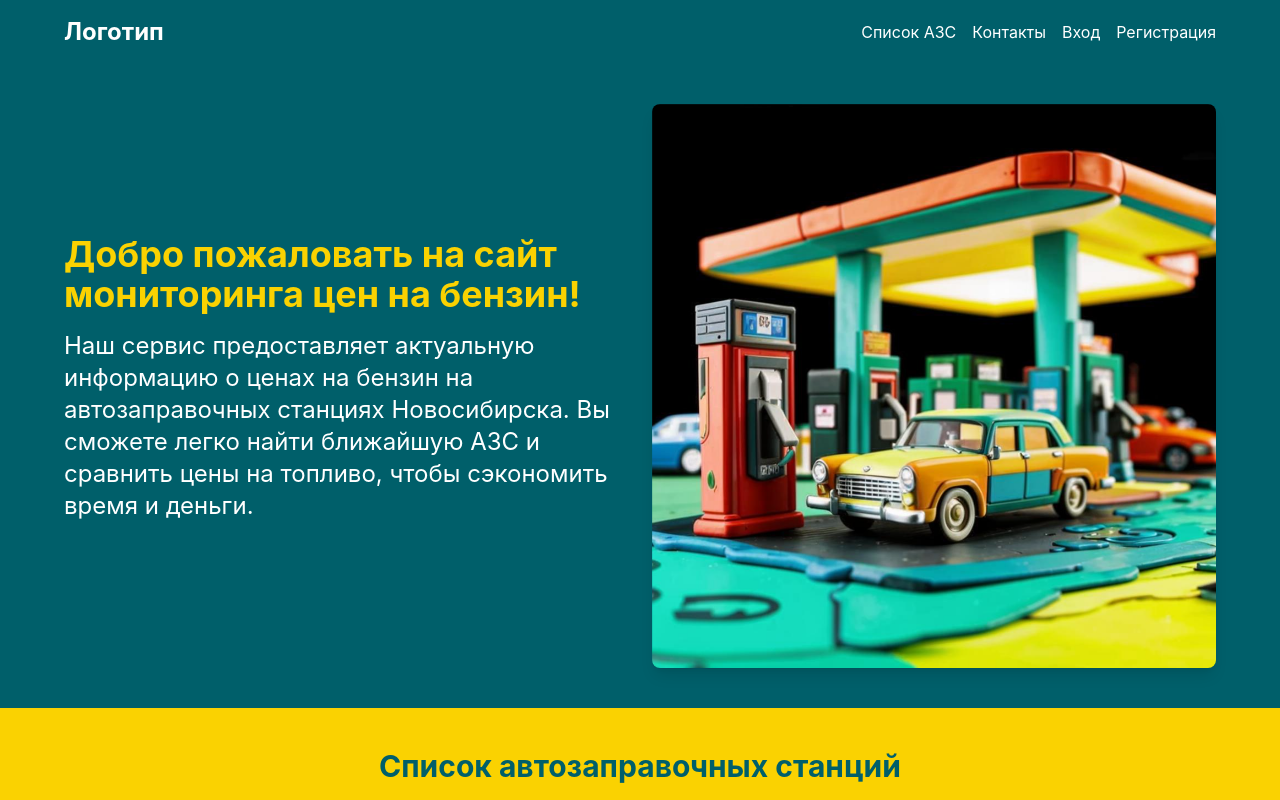
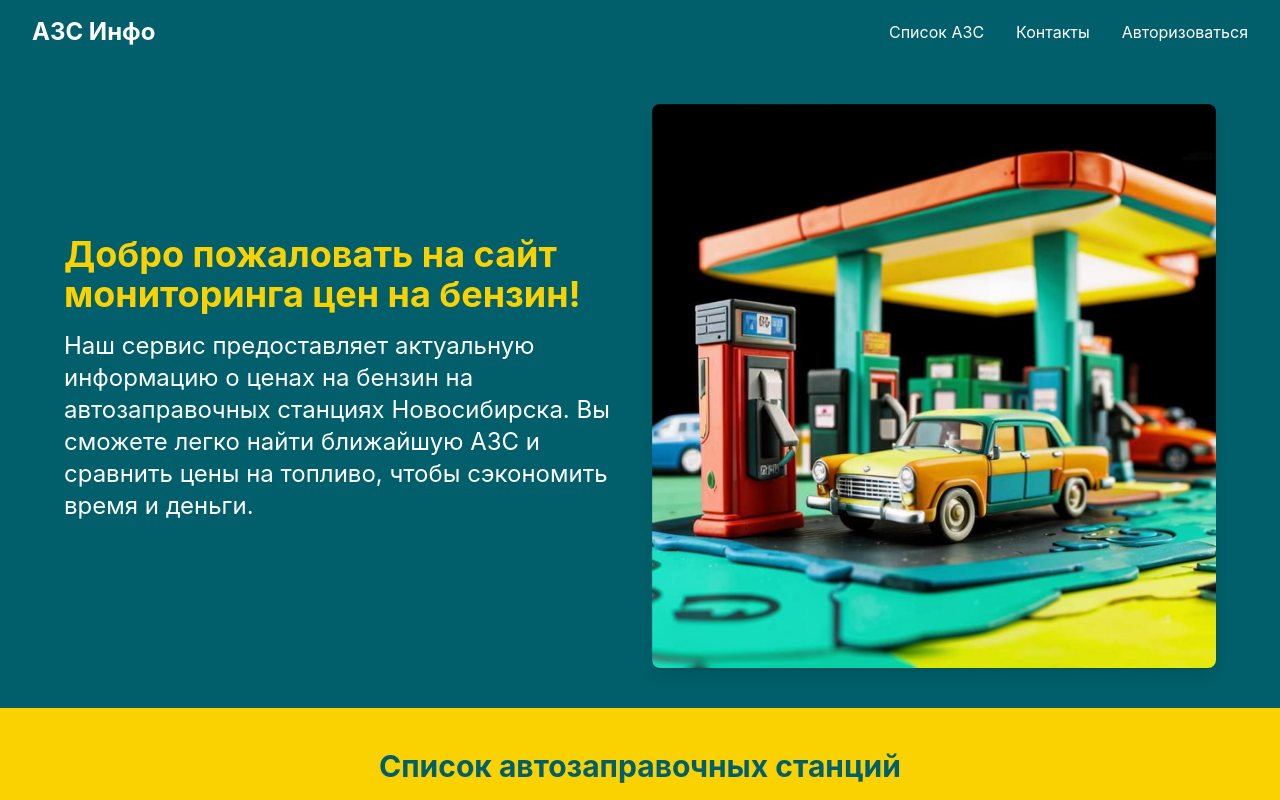
Before and after one commit to Allody22/Fuel_Monitoring, a React (Vite) app in the folder web/: page / in a window 1280 px wide. Shown: the top 800 px of the page. Built offline with nearby package versions, Linux system fonts and the light colour scheme.

Commit message:
Reworked Header with better styles

```diff
--- a/web/src/components/Header/Header.tsx
+++ b/web/src/components/Header/Header.tsx
@@ -1,133 +1,93 @@
 import React, { useState } from 'react';
-import LoginForm from '../LoginForm/LoginForm';
-import RegistrationForm from '../RegistrationForm/RegistrationForm';
+import { motion, AnimatePresence } from 'framer-motion';
+import { Menu, X } from 'lucide-react';
 
 const Header: React.FC = () => {
   const [isSidebarOpen, setIsSidebarOpen] = useState(false);
-  const [showLogin, setShowLogin] = useState(false);
-  const [showRegistration, setShowRegistration] = useState(false);
 
-  const toggleSidebar = () => {
-    setIsSidebarOpen(!isSidebarOpen);
-  };
+  const toggleSidebar = () => setIsSidebarOpen(!isSidebarOpen);
+
+  const navItems = [
+    { href: "#stations", label: "Список АЗС" },
+    { href: "#contact", label: "Контакты" },
+    { href: "/auth", label: "Авторизоваться" },
+  ];
 
   return (
     <>
-      {/* Header */}
-      <header className="bg-[#005F6A] text-white">
-        <div className="container mx-auto px-16 py-4 flex justify-between items-center">
-          <div className="text-2xl font-bold">Логотип</div>
+      <header className="bg-[#005F6A] shadow-md">
+        <div className="container mx-auto px-4 sm:px-6 lg:px-8 py-4">
+          <div className="flex justify-between items-center">
+            <span className="text-2xl font-bold text-white">АЗС Инфо</span>
 
-          {/* Navigation links - hidden on small screens */}
-          <nav className="hidden md:flex space-x-4">
+            <nav className="hidden md:flex space-x-8">
+              {navItems.map((item) => (
                 <a
-              href="#stations"
-              className="hover:text-[#FAD201] transition-colors"
+                  key={item.href}
+                  href={item.href}
+                  className="text-white hover:text-[#FAD201] transition-colors duration-200 ease-in-out"
                 >
-              Список АЗС
+                  {item.label}
                 </a>
-            <a
-              href="#contact"
-              className="hover:text-[#FAD201] transition-colors"
-            >
-              Контакты
-            </a>
-            <button
-              onClick={() => setShowLogin(true)}
-              className="hover:text-[#FAD201] transition-colors"
-            >
-              Вход
-            </button>
-            <button
-              onClick={() => setShowRegistration(true)}
-              className="hover:text-[#FAD201] transition-colors"
-            >
-              Регистрация
-            </button>
+              ))}
             </nav>
 
-          {/* Burger menu - visible on small screens */}
             <button
-            className="md:hidden text-3xl focus:outline-none"
+              className="md:hidden text-white focus:outline-none"
               onClick={toggleSidebar}
+              aria-label="Открыть меню"
             >
-            ☰
+              <Menu size={24} />
             </button>
+          </div>
         </div>
       </header>
 
-      {/* Sidebar */}
-      <div
-        className={`fixed top-0 left-0 h-full w-[10rem] bg-[#005F6A] text-white transform ${
-          isSidebarOpen ? 'translate-x-0' : '-translate-x-full'
-        } transition-transform duration-300 ease-in-out z-50`}
+      <AnimatePresence>
+        {isSidebarOpen && (
+          <>
+            <motion.div
+              initial={{ x: "100%" }}
+              animate={{ x: 0 }}
+              exit={{ x: "100%" }}
+              transition={{ type: "tween", duration: 0.3 }}
+              className="fixed top-0 right-0 h-full w-64 bg-[#005F6A] text-white z-50 overflow-y-auto"
             >
+              <div className="flex justify-between items-center p-4 border-b border-[#FAD201]">
+                <span className="text-xl font-bold">Меню</span>
                 <button
-          className="text-3xl p-4 focus:outline-none"
                   onClick={toggleSidebar}
+                  className="text-white focus:outline-none"
+                  aria-label="Закрыть меню"
                 >
-          ✕
-        </button>
-        <nav className="mt-8 space-y-4">
-          <a href="#stations" className="block px-4 py-2 hover:bg-[#FAD201]">
-            Список АЗС
-          </a>
-          <a href="#contact" className="block px-4 py-2 hover:bg-[#FAD201]">
-            Контакты
-          </a>
-          <button
-            onClick={() => {
-              setShowLogin(true);
-              toggleSidebar();
-            }}
-            className="block px-4 py-2 hover:bg-[#FAD201]"
-          >
-            Вход
-          </button>
-          <button
-            onClick={() => {
-              setShowRegistration(true);
-              toggleSidebar();
-            }}
-            className="block px-4 py-2 hover:bg-[#FAD201]"
-          >
-            Регистрация
-          </button>
-        </nav>
-      </div>
-
-      {/* Overlay for closing the sidebar */}
-      {isSidebarOpen && (
-        <div
-          className="fixed inset-0 bg-black opacity-50 z-40"
-          onClick={toggleSidebar}
-        ></div>
-      )}
-
-      {/* Модальные окна для входа и регистрации */}
-      {showLogin && (
-        <div className="fixed inset-0 flex items-center justify-center bg-black bg-opacity-50">
-          <LoginForm />
-          <button
-            onClick={() => setShowLogin(false)}
-            className="absolute top-4 right-4 text-white text-2xl"
-          >
-            &times;
+                  <X size={24} />
                 </button>
               </div>
+              <nav className="mt-8 space-y-4 px-4">
+                {navItems.map((item) => (
+                  <div key={item.href} className="block">
+                    <a
+                      href={item.href}
+                      onClick={toggleSidebar}
+                      className="text-white hover:text-[#FAD201] transition-colors duration-200 ease-in-out"
+                    >
+                      {item.label}
+                    </a>
+                  </div>
+                ))}
+              </nav>
+            </motion.div>
+            <motion.div
+              initial={{ opacity: 0 }}
+              animate={{ opacity: 1 }}
+              exit={{ opacity: 0 }}
+              transition={{ duration: 0.3 }}
+              className="fixed inset-0 bg-black bg-opacity-50 z-40"
+              onClick={toggleSidebar}
+            />
+          </>
         )}
-
-      {showRegistration && (
-        <div className="fixed inset-0 flex items-center justify-center bg-black bg-opacity-50">
-          <RegistrationForm />
-          <button
-            onClick={() => setShowRegistration(false)}
-            className="absolute top-4 right-4 text-white text-2xl"
-          >
-            &times;
-          </button>
-        </div>
-      )}
+      </AnimatePresence>
     </>
   );
 };
```
Lines whose indentation alone changed are shown as unchanged.
